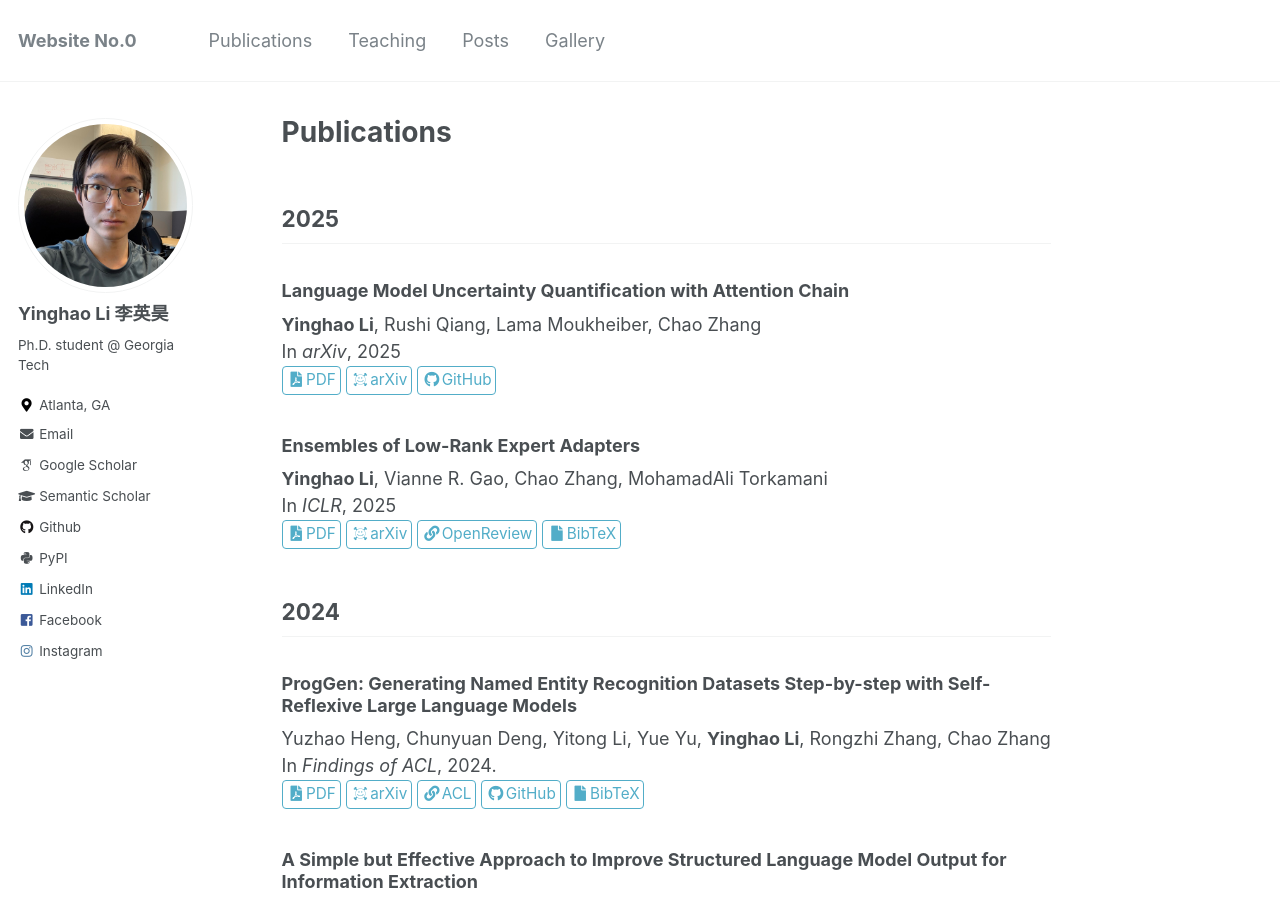
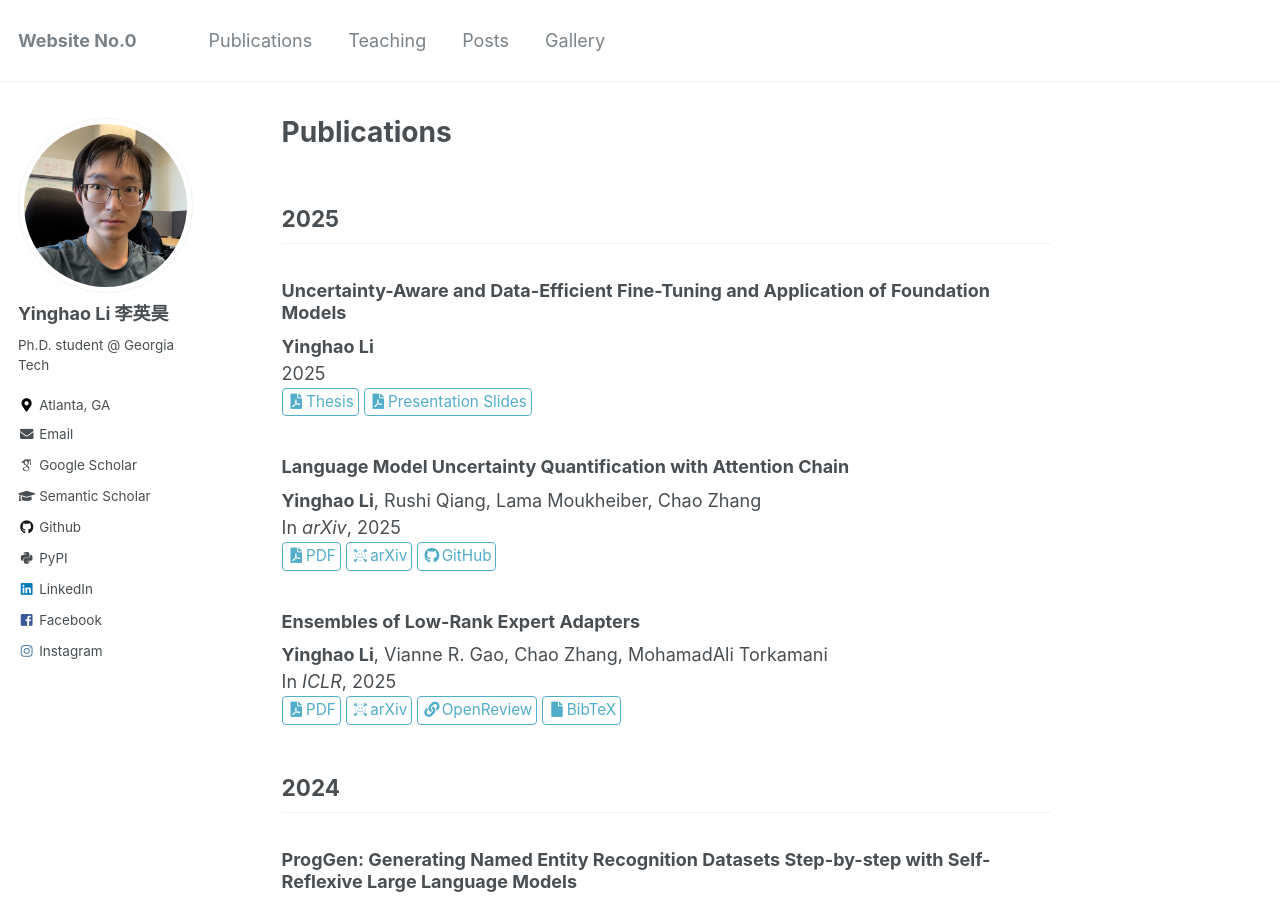
Before and after one commit to Yinghao-Li/Yinghao-Li.github.io, a Jekyll site: the page built from _pages/publications.md, in a window 1280 px wide and 900 px high. Built offline with Jekyll 4.4.1, drawn with Linux system fonts in a browser that asks for light colours; some web fonts are replaced.

Commit message:
update defense

```diff
--- a/_pages/publications.md
+++ b/_pages/publications.md
@@ -12,6 +12,12 @@ author_profile: true
 
 2025
 ---
+
+### Uncertainty-Aware and Data-Efficient Fine-Tuning and Application of Foundation Models
+**Yinghao Li**
+2025
+[<i class="fas fa-fw fa-file-pdf" aria-hidden="true"></i>Thesis]({{ base_path }}/files/Thesis-Yinghao.Li.pdf){: .btn--research}
+[<i class="fas fa-fw fa-file-pdf" aria-hidden="true"></i>Presentation Slides]({{ base_path }}/files/Defense-Presentation-Yinghao.Li.pdf){: .btn--research}
 
 ### Language Model Uncertainty Quantification with Attention Chain
 **Yinghao Li**, Rushi Qiang, Lama Moukheiber, Chao Zhang
```
Also changed, not shown: 2 other files.
